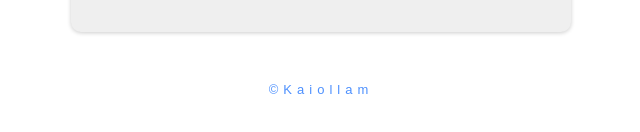
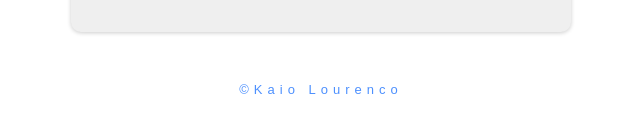
Before and after one commit to kaiolam3100/Calculadora, a plain HTML site: page index.html in a window 1280 px wide. Shown: the part 606-738 px from the top of the page, 319-959 px from the left. Drawn offline with Linux system fonts and the light colour scheme.

Commit message:
Update index.html

```diff
--- a/index.html
+++ b/index.html
@@ -49,7 +49,7 @@
 
 
 <footer>
-  &copy;Kaiollam
+  &copy;Kaio Lourenco
 </footer>
 
 
```
